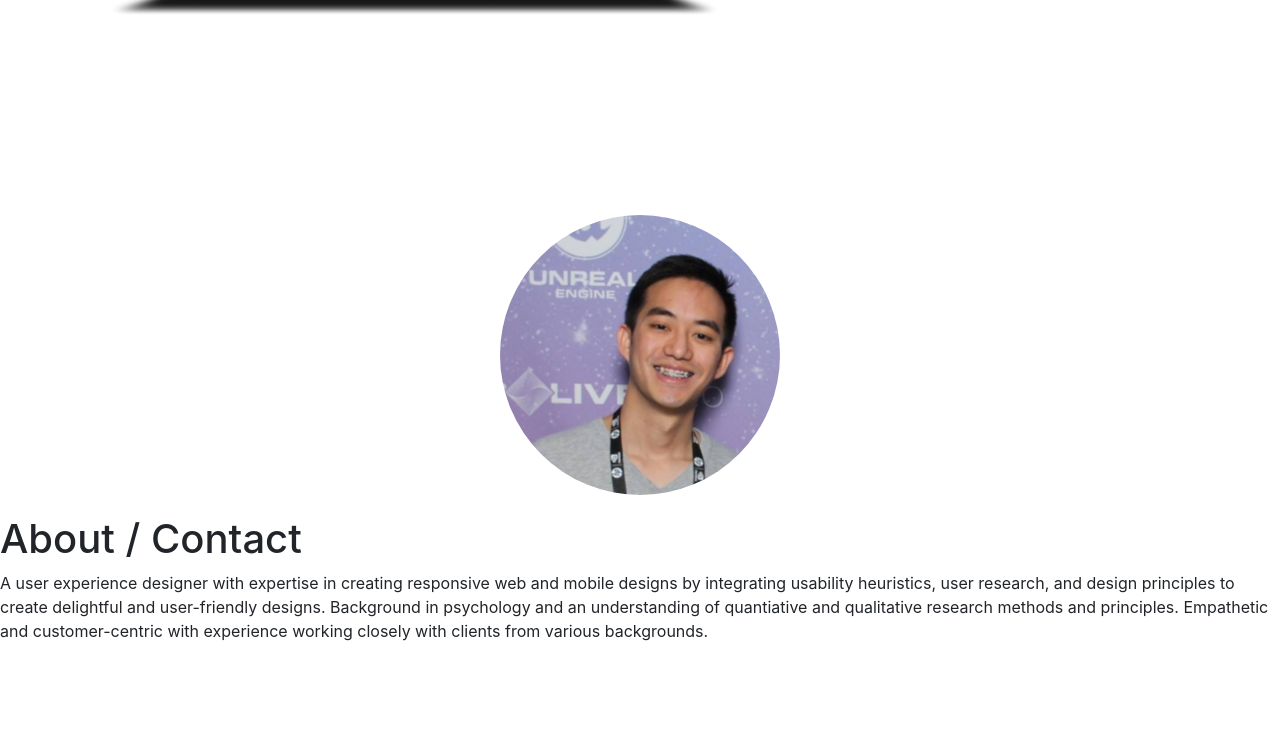
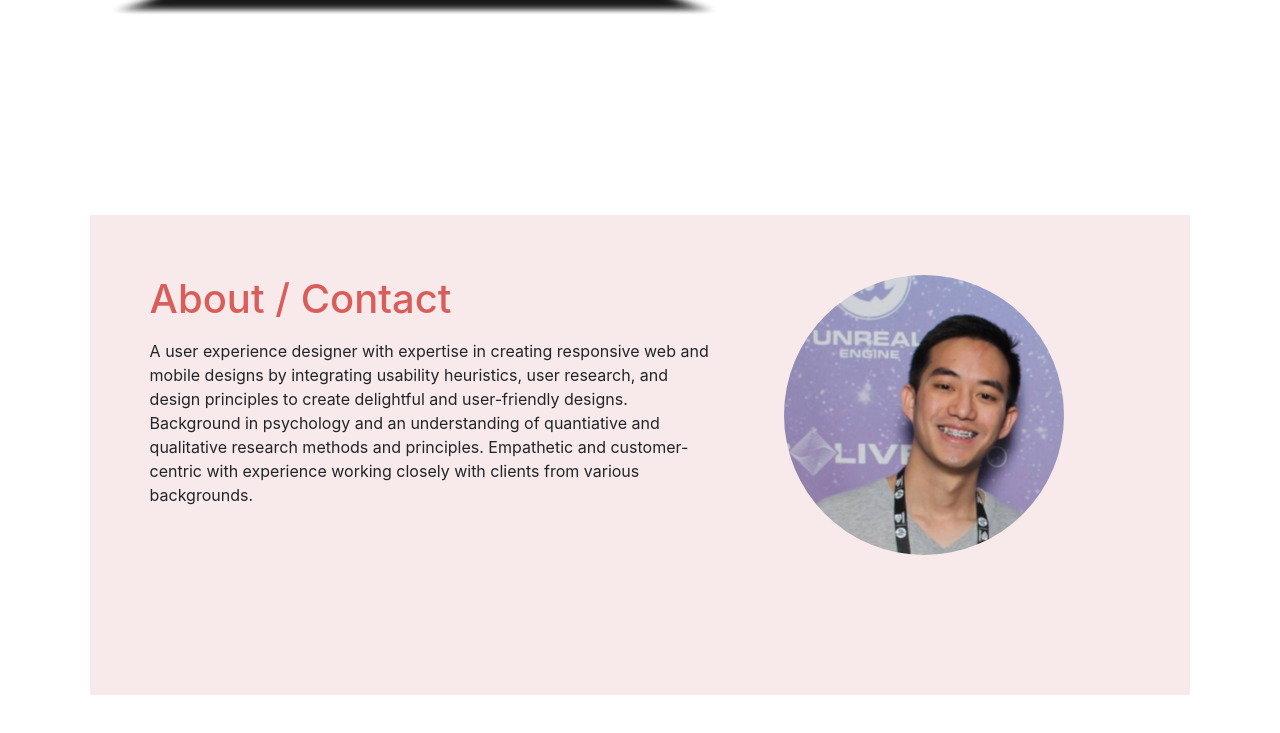
Before and after one commit to psoontho/home, a plain HTML site: page index.html in a window 1280 px wide. Shown: the part 2266-2999 px from the top of the page. Before the commit the page ends 2925 px from the top, so only its background shows below. Drawn offline with nearby package versions, Linux system fonts and the light colour scheme.

Commit message:
fixed about me section

```diff
--- a/css/style.css
+++ b/css/style.css
@@ -132,18 +132,31 @@ body {
 }
 
 .aboutMe {
-  color: white;
-  background-color: #5d99e8;
-  font-family: "Roboto", sans-serif;
+  background-color: #f8eaea;
+  height: 480px;
+  display: flex;
+  flex-direction: column;
+  padding: 60px;
+  margin-bottom: 40px;
 }
 
-#contactMe {
-  margin-left: 7%;
-  margin-right: 7%;
+.rowSection {
+  display: flex;
+  flex-direction: row;
 }
 
-.rowContactMe {
-  margin: 0px auto;
+.textAboutMe {
+  width: 58%;
+}
+
+.textAboutMe h1 {
+  color: #d95d5a;
+  margin-bottom: 16px;
+
+}
+
+.imageContainer {
+  width: 42%;
 }
 
 /*.myButton {
--- a/index.html
+++ b/index.html
@@ -165,18 +165,28 @@
         </div>
     </div>
 
-    <div>
-        <div class="imageContainer">
-            <div class="myImage"></div>
+    <section class="aboutMe">
+
+        <div class="rowSection">
+            <div class="textAboutMe">
+                <h1>About / Contact</h1>
+                <p>A user experience designer with expertise in creating responsive web and mobile designs by
+                    integrating usability heuristics, user research, and design principles to create delightful and
+                    user-friendly designs. Background in psychology and an understanding of quantiative and qualitative
+                    research
+                    methods and principles. Empathetic and customer-centric with experience working closely with clients
+                    from
+                    various backgrounds.
+                </p>
+            </div>
+            <div class="imageContainer">
+                <div class="myImage"></div>
+            </div>
         </div>
-        <h1>About / Contact</h1>
-        <p>A user experience designer with expertise in creating responsive web and mobile designs by
-            integrating usability heuristics, user research, and design principles to create delightful and
-            user-friendly designs. Background in psychology and an understanding of quantiative and qualitative research
-            methods and principles. Empathetic and customer-centric with experience working closely with clients from
-            various backgrounds.
-        </p>
-    </div>
+
+        <div class="socialMedia"></div>
+
+    </section>
 
 
     <!-- <div class="jumbotron aboutMe col-md-12" id="about">
```
